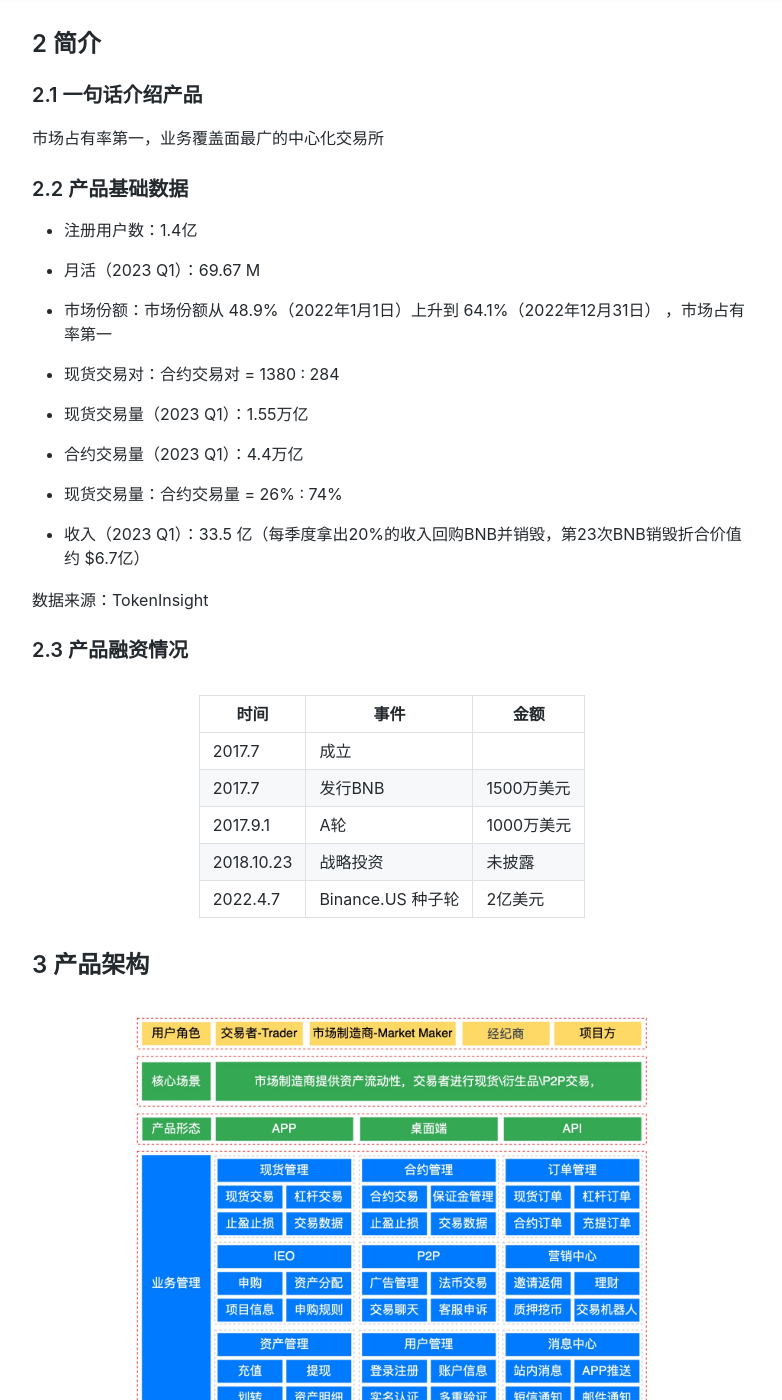
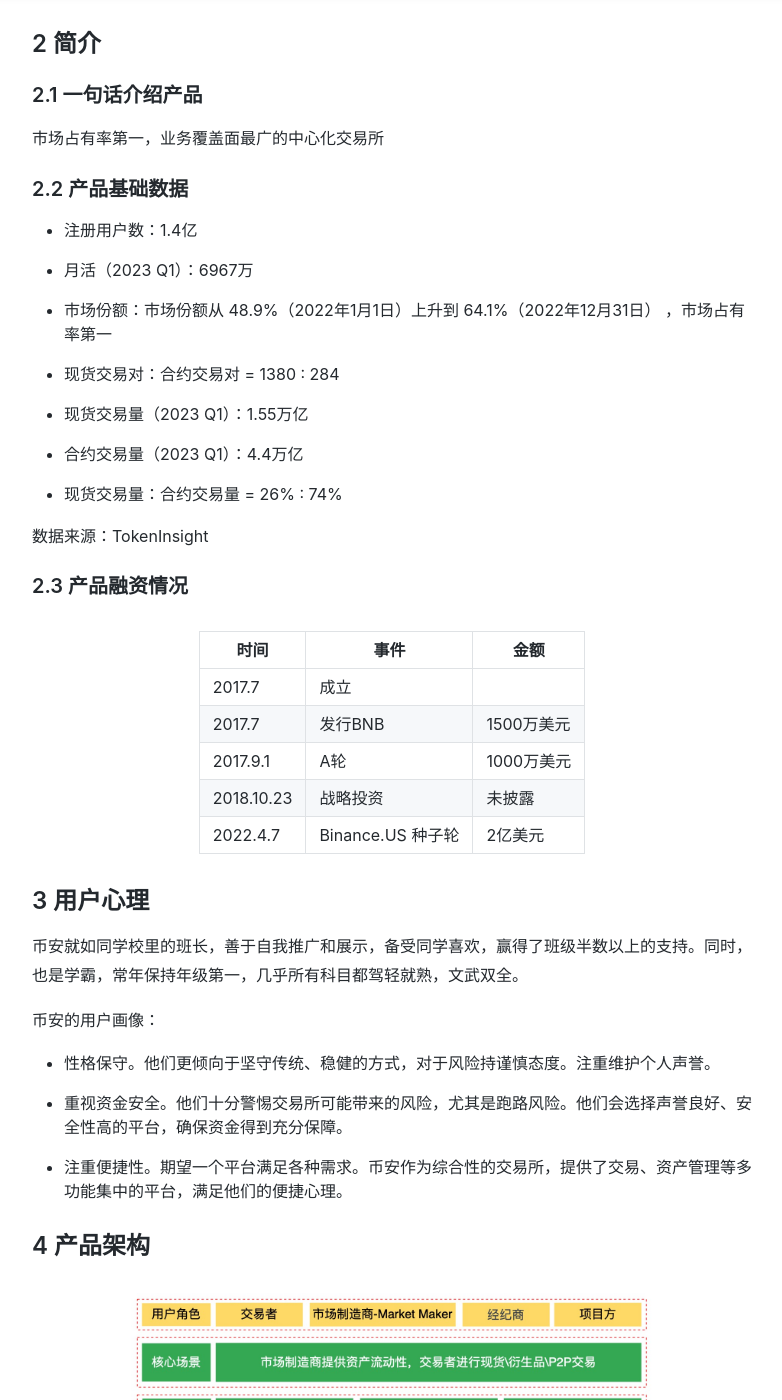
Before and after one commit to june111/june111.github.io, a Jekyll site: the page built from _posts/2023-08-04-binance-product-analysis.md, in a window 1280 px wide and 1400 px high, scrolled down 775 px. Shown: the whole window, without its empty margins (248-1030 px from the left). Built offline with Jekyll 4.4.1, drawn with Linux system fonts in a browser that asks for light colours; nearby versions of some CDN libraries; some web fonts are replaced; comment, search, counter and statistics services are not loaded; a style sheet for code colours, icons or effects is not loaded; some of the changed text lies outside the part shown.

Commit message:
update content

```diff
--- a/_posts/2023-08-04-binance-product-analysis.md
+++ b/_posts/2023-08-04-binance-product-analysis.md
@@ -24,13 +24,12 @@
 ### 2.2 产品基础数据
 
 * 注册用户数：1.4亿
-* 月活（2023 Q1）：69.67 M
+* 月活（2023 Q1）：6967万
 * 市场份额：市场份额从 48.9%（2022年1月1日）上升到 64.1%（2022年12月31日） ，市场占有率第一
 * 现货交易对：合约交易对 =  1380 : 284
 * 现货交易量（2023 Q1）：1.55万亿
 * 合约交易量（2023 Q1）：4.4万亿
 * 现货交易量：合约交易量 = 26% : 74%
-* 收入（2023 Q1）：33.5 亿（每季度拿出20%的收入回购BNB并销毁，第23次BNB销毁折合价值约 $6.7亿）
 
 数据来源：TokenInsight
 
@@ -44,13 +43,22 @@
 | 2018.10.23 | 战略投资          | 未披露     |
 | 2022.4.7   | Binance.US 种子轮 | 2亿美元    |
 
-## 3 产品架构
+## 3 用户心理
+币安就如同学校里的班长，善于自我推广和展示，备受同学喜欢，赢得了班级半数以上的支持。同时，也是学霸，常年保持年级第一，几乎所有科目都驾轻就熟，文武双全。
+
+币安的用户画像：
+
+* 性格保守。他们更倾向于坚守传统、稳健的方式，对于风险持谨慎态度。注重维护个人声誉。
+* 重视资金安全。他们十分警惕交易所可能带来的风险，尤其是跑路风险。他们会选择声誉良好、安全性高的平台，确保资金得到充分保障。
+* 注重便捷性。期望一个平台满足各种需求。币安作为综合性的交易所，提供了交易、资产管理等多功能集中的平台，满足他们的便捷心理。
+
+## 4 产品架构
 
 <a data-fancybox="gallery" href="{{site.baseurl}}/assets/img/post/2023-08-04/architecture.jpg">
 ![Product Architecture]({{site.baseurl}}/assets/img/post/2023-08-04/architecture.jpg)
 </a>
 
-## 4 币安成长史
+## 5 币安成长史
 
 * 2017：成立。
   * 发行平台币BNB。上线币安交易所（同年12月币安成为了全球交易量最大的加密资产交易平台）
@@ -79,7 +87,9 @@
 * 2022：合规性与透明度（BTC币价腰斩）
   * 币安与世界各地的监管机构合作，截至2022年底，已经在14个司法管辖区获得注册和许可。
 
-## 5 商业模式
+## 6 商业模式
+
+2023第一季度收入：33.5 亿（每季度拿出20%的收入回购BNB并销毁，第23次BNB销毁折合价值约 $6.7亿）
 
 七大盈利业务：
 
@@ -102,31 +112,31 @@
     1. 法币：根据渠道，费率 0-2%
     2. 加密货币：由区块链网络拥堵情况决定
 
-## 6 核心业务流程
+## 7 核心业务流程
 
-### 6.1 产品端口
+### 7.1 产品端口
 
 6个客户端：iOS、Android、MacOS、Windows、Linux、API
 
 桌面端的用户使用量超过50%；移动端访问为21%
 
-### 6.2 核心业务之现货交易
+### 7.2 核心业务之现货交易
 
 <a data-fancybox="gallery" href="{{site.baseurl}}/assets/img/post/2023-08-04/business-spots-trading.jpg">
 ![Core Business * Spot Trading]({{site.baseurl}}/assets/img/post/2023-08-04/business-spots-trading.jpg)
 </a>
 
-## 7 特色功能
+## 8 特色功能
 
 Binance Coin（BNB），比起其他平台的平台币，例如OKB（OKX）、HT（Huobi）、GT（Gate），BNB的影响力大，价格最高，生态相对完整，接下来从BNB的技术和应用场景两个维度进行分析。
 
-### 7.1 技术：
+### 8.1 技术：
 
 最初，Binance Coin（BNB）作为一个ERC-20代币在以太坊区块链上发布。在2017年进行其首次代币发行（ICO）。
 
 然而，在2019年4月，Binance推出了自己的区块链，Binance Chain，并进行了从ERC-20 BNB代币到Binance Chain的BNB代币的代币切换。从以太坊网络迁移到Binance Chain是为了提供更高的可扩展性、更快的交易速度以及更大的控制权，以便更好地发挥代币的功能和特性。
 
-### 7.2 应用场景：
+### 8.2 应用场景：
 
 1. 交易费用折扣：在 Binance 平台上使用 BNB 可以享受交易费用的折扣（现货交易用BNB作为手续费的话是75折；U本位合约交易用BNB作为手续费的话是9折）。降低了用户的交易成本。
 2. 参与 Liquid swap：通过添加交易对的流动性，进行流动性挖矿来获取奖励。例如提供BNB/BTC的流动性，奖励为BNB，年化0.6%
```
Also changed, not shown: other parts of _posts/2023-08-04-binance-product-analysis.md (+1 -1 lines), _posts/2023-08-04-binance-product-analysis-en.md (+22 -11 lines), _posts/2023-08-16-okx-product-analysis-en.md (+25 -12 lines), _posts/2023-08-16-okx-product-analysis.md (+25 -13 lines), assets/img/post/2023-08-04/architecture.jpg, assets/img/post/2023-08-16/architecture.jpg, 2 other files.
